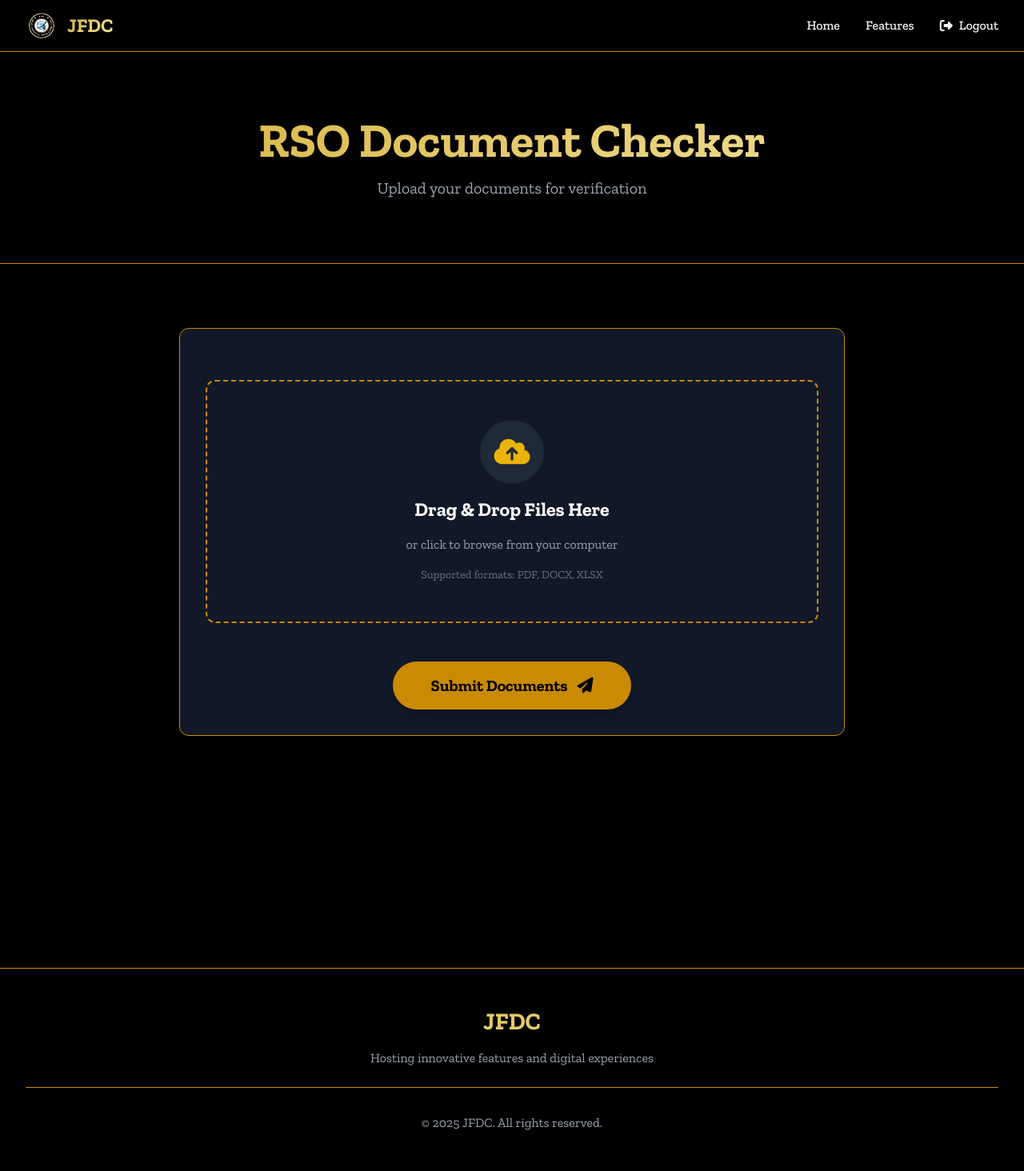
After one commit to Georgia-Tech-JFDC/software-engineering, a Django app: page /rso-document-checker/ in a window 1280 px wide. The commit adds this page. Shown: the whole page at 80% size. Run offline with Django 4.2, Linux system fonts and the light colour scheme; a user stored in the database is signed in; some libraries are stand-ins or nearby versions.

Commit message:
rso document checker front end

```diff
--- /dev/null
+++ b/main/templates/main/rso_document_checker.html
@@ -0,0 +1,122 @@
+{% extends 'base.html' %}
+
+{% block title %}RSO Document Checker - JFDC{% endblock %}
+
+{% block content %}
+<!-- Page Header -->
+<section class="bg-black py-20 border-b border-yellow-600">
+    <div class="max-w-7xl mx-auto px-4 sm:px-6 lg:px-8 text-center">
+        <h1 class="text-5xl md:text-6xl font-bold gradient-text mb-4 din-font">RSO Document Checker</h1>
+        <p class="text-xl text-gray-400 din-font">Upload your documents for verification</p>
+    </div>
+</section>
+
+<!-- Upload Section -->
+<section class="bg-black py-20 min-h-screen">
+    <div class="max-w-4xl mx-auto px-4 sm:px-6 lg:px-8">
+        <div class="bg-gray-900 border border-yellow-600 rounded-xl p-8 shadow-2xl">
+
+            <form id="upload-form" action="#" method="post" enctype="multipart/form-data" class="space-y-8">
+                {% csrf_token %}
+
+                <!-- Drag & Drop Area -->
+                <div id="drop-zone"
+                    class="border-2 border-dashed border-yellow-600 rounded-xl p-12 text-center cursor-pointer hover:bg-gray-800 transition duration-300 group relative">
+                    <input type="file" id="file-input" name="document"
+                        class="absolute inset-0 w-full h-full opacity-0 cursor-pointer" multiple>
+
+                    <div class="space-y-4 pointer-events-none">
+                        <div
+                            class="w-20 h-20 mx-auto bg-gray-800 rounded-full flex items-center justify-center group-hover:scale-110 transition duration-300">
+                            <i class="fas fa-cloud-upload-alt text-yellow-500 text-4xl"></i>
+                        </div>
+                        <h3 class="text-2xl font-bold text-white din-font">Drag & Drop Files Here</h3>
+                        <p class="text-gray-400">or click to browse from your computer</p>
+                        <p class="text-sm text-gray-500 mt-2">Supported formats: PDF, DOCX, XLSX</p>
+                    </div>
+                </div>
+
+                <!-- Selected Files List -->
+                <div id="file-list" class="hidden space-y-3">
+                    <h4 class="text-yellow-500 font-bold din-font mb-2">Selected Files:</h4>
+                    <!-- Files will be added here via JS -->
+                </div>
+
+                <!-- Submit Button -->
+                <div class="flex justify-center pt-4">
+                    <button type="submit"
+                        class="bg-yellow-600 hover:bg-yellow-500 text-black font-bold py-4 px-12 rounded-full text-xl transition duration-300 transform hover:scale-105 shadow-lg flex items-center">
+                        <span>Submit Documents</span>
+                        <i class="fas fa-paper-plane ml-3"></i>
+                    </button>
+                </div>
+            </form>
+
+        </div>
+    </div>
+</section>
+
+<script>
+    document.addEventListener('DOMContentLoaded', function () {
+        const dropZone = document.getElementById('drop-zone');
+        const fileInput = document.getElementById('file-input');
+        const fileList = document.getElementById('file-list');
+
+        // Highlight drop zone on drag over
+        ['dragenter', 'dragover'].forEach(eventName => {
+            dropZone.addEventListener(eventName, highlight, false);
+        });
+
+        ['dragleave', 'drop'].forEach(eventName => {
+            dropZone.addEventListener(eventName, unhighlight, false);
+        });
+
+        function highlight(e) {
+            dropZone.classList.add('bg-gray-800', 'border-yellow-400');
+        }
+
+        function unhighlight(e) {
+            dropZone.classList.remove('bg-gray-800', 'border-yellow-400');
+        }
+
+        // Handle file selection
+        fileInput.addEventListener('change', handleFiles);
+
+        function handleFiles(e) {
+            const files = this.files;
+            updateFileList(files);
+        }
+
+        function updateFileList(files) {
+            if (files.length > 0) {
+                fileList.classList.remove('hidden');
+                fileList.innerHTML = '<h4 class="text-yellow-500 font-bold din-font mb-2">Selected Files:</h4>';
+
+                Array.from(files).forEach(file => {
+                    const fileItem = document.createElement('div');
+                    fileItem.className = 'flex items-center justify-between bg-gray-800 p-3 rounded-lg border border-gray-700';
+                    fileItem.innerHTML = `
+                        <div class="flex items-center">
+                            <i class="fas fa-file-alt text-yellow-500 mr-3"></i>
+                            <span class="text-gray-300">${file.name}</span>
+                        </div>
+                        <span class="text-gray-500 text-sm">${formatBytes(file.size)}</span>
+                    `;
+                    fileList.appendChild(fileItem);
+                });
+            } else {
+                fileList.classList.add('hidden');
+            }
+        }
+
+        function formatBytes(bytes, decimals = 2) {
+            if (bytes === 0) return '0 Bytes';
+            const k = 1024;
+            const dm = decimals < 0 ? 0 : decimals;
+            const sizes = ['Bytes', 'KB', 'MB', 'GB', 'TB'];
+            const i = Math.floor(Math.log(bytes) / Math.log(k));
+            return parseFloat((bytes / Math.pow(k, i)).toFixed(dm)) + ' ' + sizes[i];
+        }
+    });
+</script>
+{% endblock %}
--- a/main/urls.py
+++ b/main/urls.py
@@ -9,4 +9,5 @@ urlpatterns = [
     path('', views.home, name='home'),
     path('projects/', views.projects, name='projects'),
     path('analytics-dashboard/', views.analytics_dashboard, name='analytics_dashboard'),
+    path('rso-document-checker/', views.rso_document_checker, name='rso_document_checker'),
 ]
--- a/main/views.py
+++ b/main/views.py
@@ -53,3 +53,9 @@ def projects(request):
 def analytics_dashboard(request):
     """Analytics Dashboard view"""
     return render(request, 'main/analytics_dashboard.html')
+
+
+@login_required
+def rso_document_checker(request):
+    """RSO Document Checker view"""
+    return render(request, 'main/rso_document_checker.html')
```
Also changed, not shown: main/templates/main/projects.html (+32 -4 lines), requirements.txt (line endings or trailing spaces).
